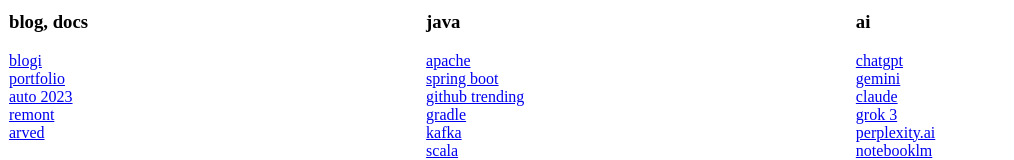
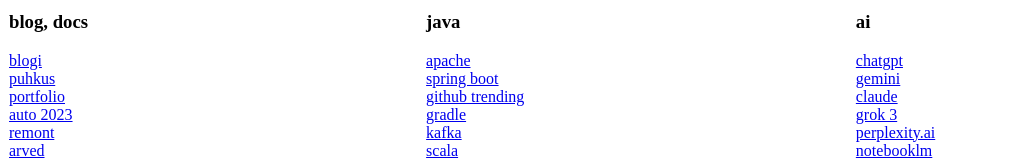
Before and after one commit to jaaknt/pages, a plain HTML site: page bookmark.html in a window 1280 px wide. Shown: the part 561-721 px from the top of the page, without its empty margins (0-1014 px from the left). Drawn offline with Linux system fonts and the light colour scheme.

Commit message:
added puhkus link

```diff
--- a/bookmark.html
+++ b/bookmark.html
@@ -95,6 +95,7 @@
         <td style="vertical-align: top; width: 33%;">
           <h3>blog, docs</h3>
           <a href="https://blog.jaaknt.eu/blog/ghost">blogi</a><br>
+          <a href="https://docs.google.com/spreadsheets/d/15bOgGxHtWvcsIpDgCgJt_Mlb6KuYdswIKDFAKkQz5fc/edit">puhkus</a><br>
           <a
             href="https://docs.google.com/spreadsheets/d/1fhBljXd9wZy2e1wOBzmTiBMr_3hzhtGikeSQHyL-de8/edit?pli=1#gid=0">portfolio</a><br>
           <a href="https://docs.google.com/spreadsheets/d/1pRIT7i51OKFrtjfOb6VwMWGxFf6usWyrSYLaewg4wWc/edit#gid=0">auto
```
